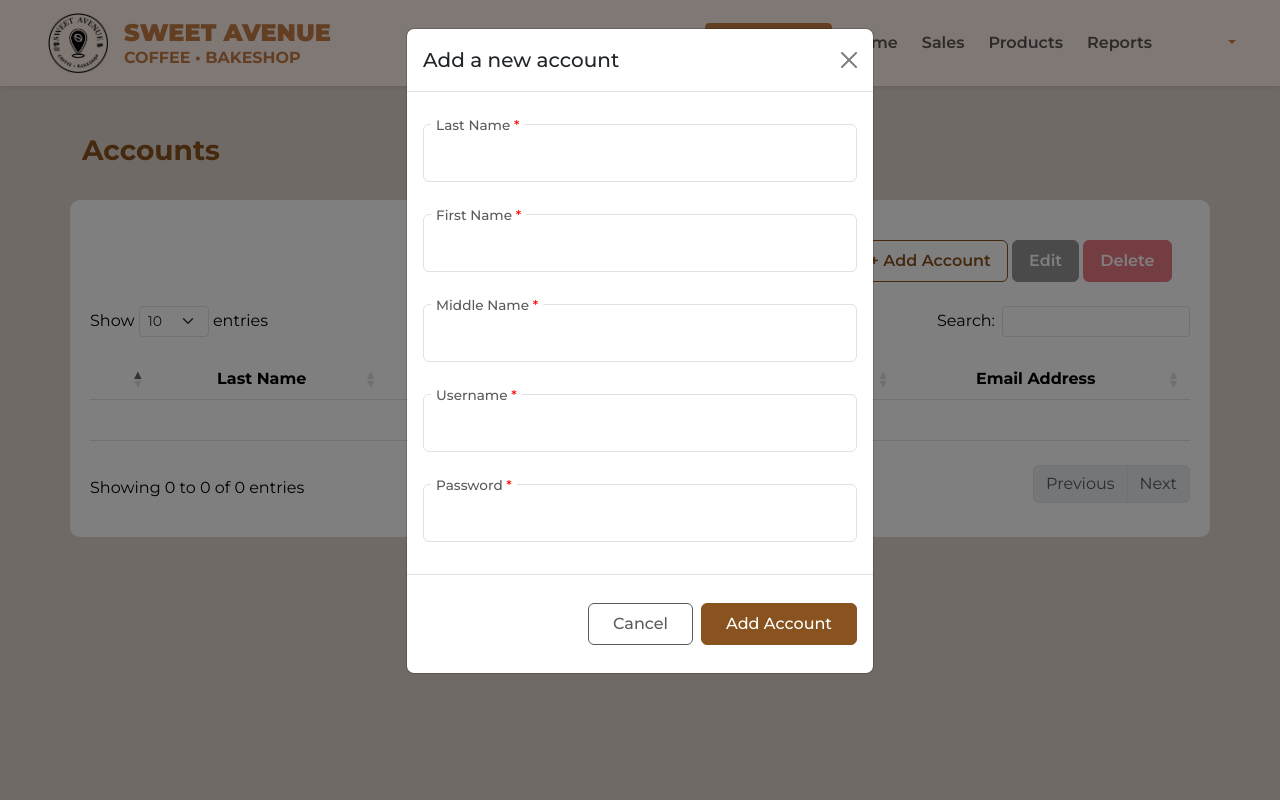
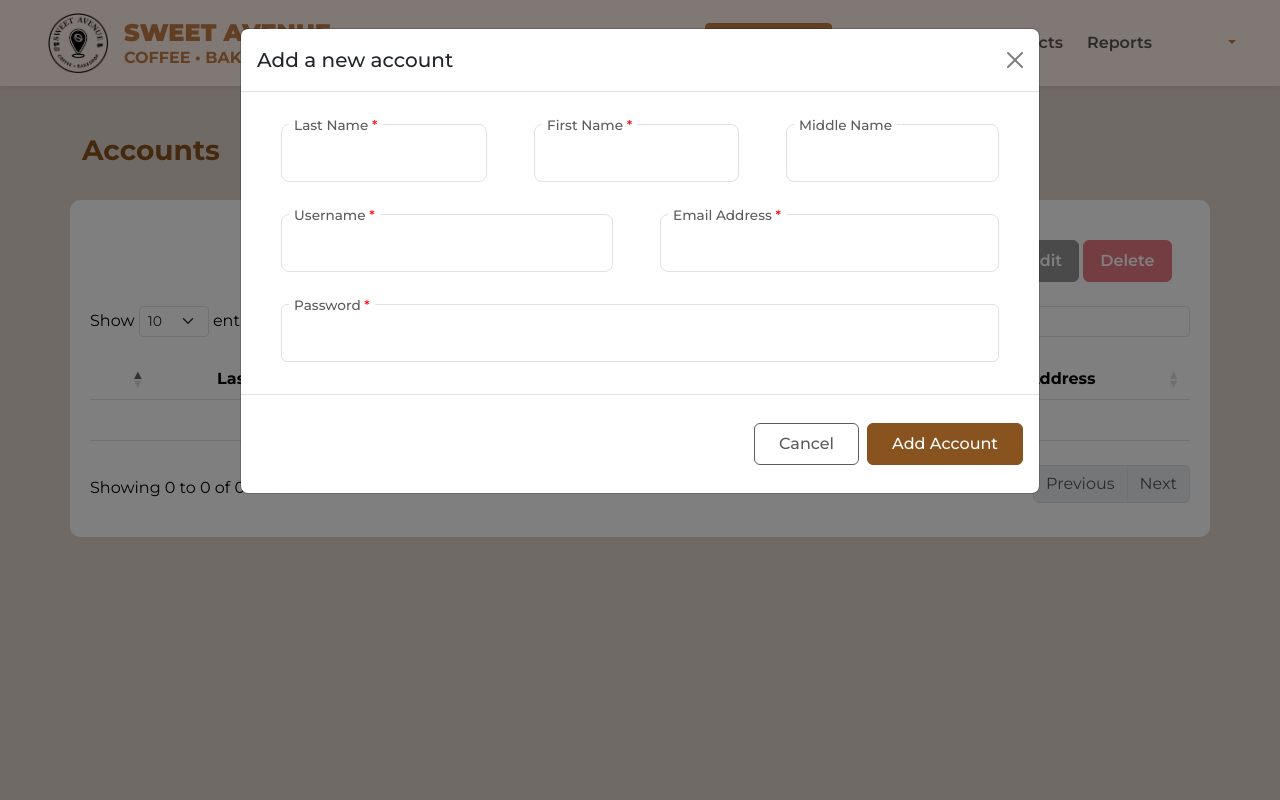
Before and after one commit to TEAM-7-SAD/SweetAvenuePOS, a PHP site: page /SweetAvenuePOS/accounts.php in a window 1280 px wide, after a click on "+ Add Account". Run offline with PHP 8.4, Linux system fonts and the light colour scheme; the visitor is signed in with stand-in values (Sample User, id 1); data that the repository does not hold is empty; some libraries are stand-ins or nearby versions.

Commit message:
fix shit

```diff
--- a/src/accounts.php
+++ b/src/accounts.php
@@ -146,43 +146,42 @@ if(isset($_SESSION['id'])) {
     <!-- Add Accounts Modal -->
     <div class="modal fade" id="addAccountsModal" tabindex="-1" aria-labelledby="addAccountsModalLabel"
       aria-hidden="true">
-      <div class="modal-dialog px-3">
+      <div class="modal-dialog modal-lg">
         <div class="modal-content">
           <div class="modal-header">
             <h5 class="modal-title" id="addAccountsModalLabel">Add a new account</h5>
             <button type="button" class="btn-close" data-bs-dismiss="modal" aria-label="Close"></button>
           </div>
           <form id="addAccountForm">
-            <div class="modal-body">
-              <div id="errorContainer" class="alert alert-danger" style="display: none;" role="alert">
-                <div>
-                  <img src="images/x-circle.svg">
-                  An error occurred.
+            <div class="modal-body mx-4">
+              <div class="input-group">
+                <div class="form-floating py-3 pe-5">
+                  <input type="text" name="last_name" class="form-control rounded-3" id="lastName" required>
+                  <label for="lastName" class="form-label text-carbon-grey fw-medium">Last Name<span
+                      style="color: red;"> *</span></label>
+                </div>
+                <div class="form-floating py-3 pe-5">
+                  <input type="text" name="first_name" class="form-control rounded-3" id="firstName" required>
+                  <label for="firstName" class="form-label text-carbon-grey fw-medium">First Name<span
+                      style="color: red;"> *</span></label>
+                </div>
+                <div class="form-floating py-3">
+                  <input type="text" name="middle_name" class="form-control rounded-3" id="middleName" required>
+                  <label for="middleName" class="form-label text-carbon-grey fw-medium">Middle Name</label>
                 </div>
               </div>
 
-              <div class="form-floating py-3">
-                <input type="text" name="last_name" class="form-control" id="lastName" required>
-                <label for="lastName" class="form-label text-carbon-grey fw-medium">Last Name<span
-                    style="color: red;"> *</span></label>
-              </div>
-
-              <div class="form-floating py-3">
-                <input type="text" name="first_name" class="form-control" id="firstName" required>
-                <label for="firstName" class="form-label text-carbon-grey fw-medium">First Name<span
-                    style="color: red;"> *</span></label>
-              </div>
-
-              <div class="form-floating py-3">
-                <input type="text" name="middle_name" class="form-control" id="middleName" required>
-                <label for="middleName" class="form-label text-carbon-grey fw-medium">Middle Name<span
-                    style="color: red;"> *</span></label>
-              </div>
-
-              <div class="form-floating py-3">
-                <input type="text" name="username" class="form-control" id="username" required>
-                <label for="userName" class="form-label text-carbon-grey fw-medium">Username<span
-                    style="color: red;"> *</span></label>
+              <div class="input-group">
+                <div class="form-floating py-3 pe-5">
+                  <input type="text" name="username" class="form-control rounded-3" id="username" required>
+                  <label for="userName" class="form-label text-carbon-grey fw-medium">Username<span
+                      style="color: red;"> *</span></label>
+                </div>
+                <div class="form-floating py-3">
+                  <input type="email" name="email" class="form-control rounded-3" id="email" required>
+                  <label for="email" class="form-label text-carbon-grey fw-medium">Email Address<span
+                      style="color: red;"> *</span></label>
+                </div>
               </div>
 
               <div class="form-floating py-3">
@@ -281,11 +280,10 @@ if(isset($_SESSION['id'])) {
               // Validate form inputs
               var lastName = $('#lastName').val();
               var firstName = $('#firstName').val();
-              var middleName = $('#middleName').val();
               var username = $('#username').val();
               var password = $('#password').val();
 
-              if (lastName.trim() === '' || firstName.trim() === '' || middleName.trim() === '' || username.trim() === '' || password.trim() === '') {
+              if (lastName.trim() === '' || firstName.trim() === '' || username.trim() === '' || password.trim() === '') {
                   $('#errorContainer').show().html('<div>Please fill in all fields.</div>');
                   return; // Stop form submission if any field is empty
               }
```
Also changed, not shown: src/add-account.php (+4 -3 lines), src/login.php (+4 -4 lines).
